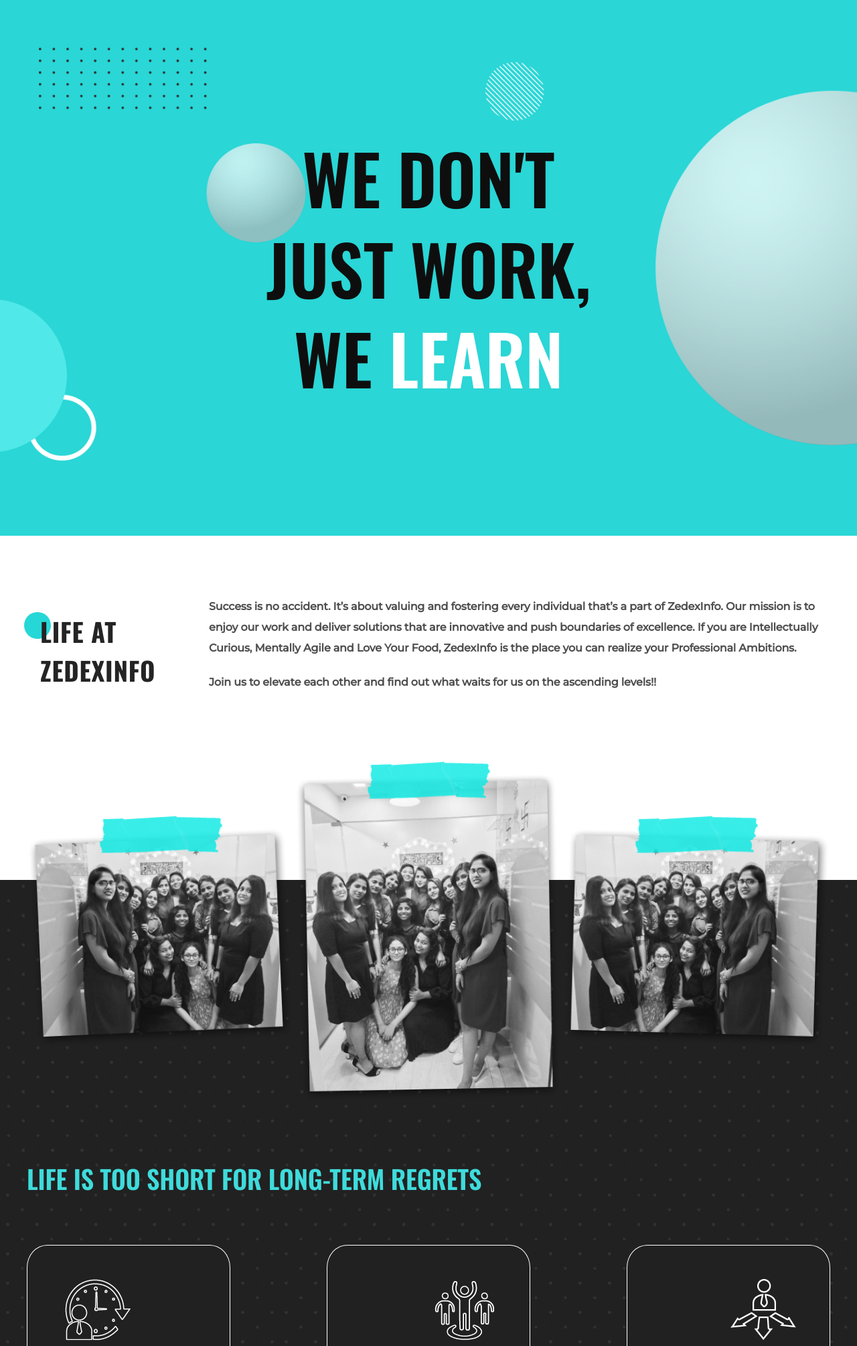
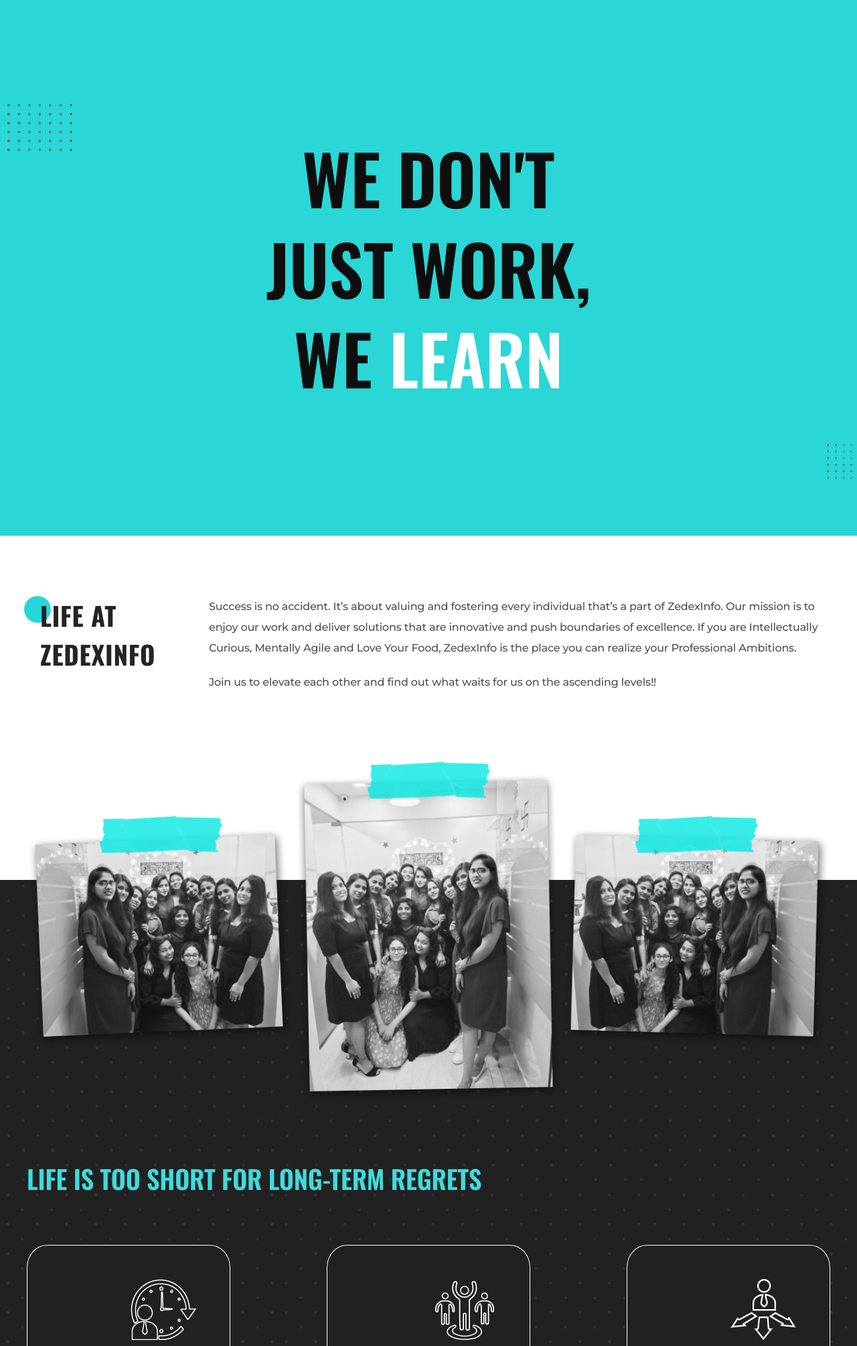
Before and after one commit to shardulzedex/shardulzedex.github.io, a PHP site: page /career.html in a window 1280 px wide. Shown: the top 2010 px of the page at 67% size. Run offline with PHP 8.4, Linux system fonts and the light colour scheme.

Commit message:
update changes

```diff
--- a/career.html
+++ b/career.html
@@ -15,10 +15,10 @@
     </head>
 <body>
 
-	<div class="main">
-		<div class="banner career-pg">
+    <div class="main">
+        <div class="banner career-pg">
           <h1>We Don't<br/> Just Work,<br/> We <span class="white-txt">Learn</span></h1>
-		</div>
+        </div>
         <section class="life-sec">
         <div class="max-wdth-sec">
         <div class="row">
@@ -32,7 +32,7 @@
 
        </div>
    </div></section>
-		<section class="regret-sec">
+        <section class="regret-sec">
             <div class="max-wdth-sec">
                 <div class="row mob-hide">
                     <div class="gimgbox"><img data-src="./images/career/carteam1.png" class="lazy"></div>
@@ -41,26 +41,94 @@
                     </div>
                 <h2>Life is too Short for Long-term Regrets</h2>
                 <div class="mainrow desk-hide">
-                    <div class="sqr-blk1 thirdbox"><div class="imgicon icon1"><img data-src="./images/career/Flexi-hours-white.png" class="carr-img lazy"></div><h3>Flexi Hours & Flexi Shifts</h3><div class="bottom-line"></div></div>
-                    <div class="sqr-blk1 thirdbox"><div class="imgicon icon2"><img data-src="./images/career/Continuous-cross-white.png" class="carr-img lazy"></div><h3>Continuous & Cross-Functional Up Skilling</h3><div class="bottom-line"></div></div>
+                    <div class="sqr-blk1 thirdbox">
+                        <picture>
+                           <div class="imgicon icon1"><img srcset="./images/career/Flexi-hours-white.png" class="carr-img mainimg lazy"></div>
+                        <div class="imgicon icon2"><img srcset="./images/career/Black-Flexi-hours.png" class="carr-img hoverimg lazy"></div>
+                            <h3>Flexi Hours & Flexi Shifts</h3><div class="bottom-line"></div></div>
+                        </picture>
+                    <div class="sqr-blk1 thirdbox">
+                        <div class="imgicon icon1"><img srcset="./images/career/Continuous-cross-white.png" class="carr-img  lazy"></div>
+                        <div class="imgicon icon2"><img srcset="./images/career/Continuous-crossblack.png" class="carr-img  lazy"></div>
+                        <h3>Continuous & Cross-Functional Up Skilling</h3><div class="bottom-line"></div></div>
+                    </picture>
                 </div>
                 <div class="mainrow desk-hide">
-                    <div class="sqr-blk1 secbox"><div class="imgicon icon3"><img data-src="./images/career/endless-professional-white.png" class="carr-img lazy"></div><h3>Endless Professional opportunities</h3><div class="bottom-line"></div></div>
-                    <div class="sqr-blk1 secbox"><div class="imgicon icon4"><img data-src="./images/career/whitepet-friendly.png" class="carr-img lazy"></div><h3>Pet-Friendly Office Environment</h3><div class="bottom-line"></div></div>
+                    <div class="sqr-blk1 secbox">
+                      <div class="imgicon icon1"><img srcset="./images/career/endless-professional-white.png" class="carr-img  lazy"></div>
+                        <div class="imgicon icon2"><img srcset="./images/career/endless-professional-black.png" class="carr-img  lazy"></div>
+                        <h3>Endless Professional opportunities</h3><div class="bottom-line"></div></div>
+                    </picture>
+                    <div class="sqr-blk1 secbox">
+                       <div class="imgicon icon1"><img srcset="./images/career/whitepet-friendly.png" class="carr-img  lazy"></div>
+                        <div class="imgicon icon2"><img srcset="./images/career/black-pet-friendly.png" class="carr-img  lazy"></div>
+                        <h3>Pet-Friendly Office Environment</h3><div class="bottom-line"></div></div>
+                    </picture>
                 </div>
                 <div class="mainrow desk-hide">
-                    <div class="sqr-blk1 firstbox"><div class="imgicon icon5"><img data-src="./images/career/work-hard-white.png" class="carr-img lazy"></div><h3>Work Hard, Party Harder</h3><div class="bottom-line"></div></div>
-                    <div class="sqr-blk1 firstbox"><div class="imgicon icon6"><img data-src="./images/career/Foodie-frndly-culture-white.png" class="carr-img lazy"></div><h3>Foodie & Friendly Culture</h3><div class="bottom-line"></div></div>
+                    <div class="sqr-blk1 firstbox">
+                        <div class="imgicon icon1"><img srcset="./images/career/work-hard-white.png" class="carr-img  lazy"></div>
+                        <div class="imgicon icon2"><img srcset="./images/career/work-hard-black.png" class="carr-img  lazy"></div>
+                        <h3>Work Hard, Party Harder</h3><div class="bottom-line"></div></div>
+                    </picture>
+                    <div class="sqr-blk1 firstbox">
+                        <div class="imgicon icon1"> <img srcset="./images/career/Foodie-frndly-culture-white.png" class="carr-img  lazy"></div>
+                    <div class="imgicon icon2"> <img srcset="./images/career/Foodie-frndly-culture-black.png" class="carr-img  lazy"></div>
+                        <h3>Foodie & Friendly Culture</h3><div class="bottom-line"></div></div>
+                    </picture>
                 </div>
             <div class="row mob-hide">
-                <div class="sqr-blk1 firstbox"><div class="imgicon"><img data-src="./images/career/Flexi-hours-white.png" class="carr-img mainimg lazy"><img data-src="./images/career/Black-Flexi-hours.png" class="carr-img hoverimg lazy"></div><h3>Flexi Hours & Flexi Shifts</h3><div class="bottom-line"></div></div>
+                <div class="sqr-blk1 firstbox">
+                <picture>
+                    <div class="imgicon"><img srcset="./images/career/Flexi-hours-white.png" class="carr-img mainimg lazy"></div>
+                        <div class="imgicon"><img srcset="./images/career/Black-Flexi-hours.png" class="carr-img hoverimg lazy"></div>
+                    <h3>Flexi Hours & Flexi Shifts</h3><div class="bottom-line"></div>
+                </picture>
+                </div>
+                <div class="sqr-blk1 secbox">
+                <picture>
+                    <div class="imgicon"><img srcset="./images/career/Continuous-cross-white.png" class="carr-img mainimg lazy"></div>
+                        <div class="imgicon"><img srcset="./images/career/Continuous-crossblack.png" class="carr-img hoverimg lazy"></div>
+                    <h3>Continuous & Cross-Functional Up Skilling</h3><div class="bottom-line"></div>
+                </picture>
+                </div>
+                <div class="sqr-blk1 thirdbox">
+                <picture>
+                    <div class="imgicon"><img srcset="./images/career/endless-professional-white.png" class="carr-img mainimg lazy"></div>
+                        <div class="imgicon"><img srcset="./images/career/endless-professional-black.png" class="carr-img hoverimg lazy"></div>
+                    <h3>Endless Professional opportunities</h3><div class="bottom-line"></div>
+                </picture>
+                </div></div>
+                <div class="row mob-hide">
+                <div class="sqr-blk1 firstbox">
+                <picture>
+                    <div class="imgicon"><img srcset="./images/career/whitepet-friendly.png" class="carr-img mainimg lazy"></div>
+                        <div class="imgicon"><img srcset="./images/career/black-pet-friendly.png" class="carr-img hoverimg lazy"></div>
+                    <h3>Pet-Friendly Office Environment</h3><div class="bottom-line"></div>
+                </picture>
+                </div>
+                <div class="sqr-blk1 secbox">
+                <picture>
+                    <div class="imgicon"><img srcset="./images/career/work-hard-white.png" class="carr-img mainimg lazy"></div>
+                    <div class="imgicon"><img srcset="./images/career/work-hard-black.png" class="carr-img hoverimg lazy"></div>
+                        <h3>Work Hard, Party Harder</h3><div class="bottom-line"></div>
+                </picture>
+                </div>
+                <div class="sqr-blk1 thirdbox">
+                <picture>
+                    <div class="imgicon"> <img srcset="./images/career/Foodie-frndly-culture-white.png" class="carr-img mainimg lazy"></div>
+                    <div class="imgicon"> <img srcset="./images/career/Foodie-frndly-culture-black.png" class="carr-img hoverimg lazy"></div>
+                    <h3>Foodie & Friendly Culture</h3><div class="bottom-line"></div>
+                </picture>
+                </div></div>
+               <!-- <div class="sqr-blk1 firstbox"><div class="imgicon"><img data-src="./images/career/Flexi-hours-white.png" class="carr-img mainimg lazy"><img data-src="./images/career/Black-Flexi-hours.png" class="carr-img hoverimg lazy"></div><h3>Flexi Hours & Flexi Shifts</h3><div class="bottom-line"></div></div>
                 <div class="sqr-blk1 secbox"><div class="imgicon icon2"><img data-src="./images/career/Continuous-cross-white.png" class="carr-img lazy"></div><h3>Continuous & Cross-Functional Up Skilling</h3><div class="bottom-line"></div></div>
-                <div class="sqr-blk1 thirdbox"><div class="imgicon icon3"><img data-src="./images/career/endless-professional-white.png" class="carr-img lazy"></div><h3>Endless Professional opportunities</h3><div class="bottom-line"></div></div>
+                <div class="sqr-blk1 thirdbox"><div class="imgicon icon3"><img data-src="./images/career/endless-professional-white.png" class="carr-img lazy"></div><h3>Endless Professional opportunities</h3><div class="bottom-line"></div></div>-->
                </div>
-               <div class="row mob-hide">
+               <!--<div class="row mob-hide">
                 <div class="sqr-blk1 firstbox"><div class="imgicon icon4"><img data-src="./images/career/whitepet-friendly.png" class="carr-img lazy"></div><h3>Pet-Friendly Office Environment</h3><div class="bottom-line"></div></div>
                 <div class="sqr-blk1 secbox"><div class="imgicon icon5"><img data-src="./images/career/work-hard-white.png" class="carr-img lazy"></div><h3>Work Hard, Party Harder</h3><div class="bottom-line"></div></div>
-                <div class="sqr-blk1 thirdbox"><div class="imgicon icon6"><img data-src="./images/career/Foodie-frndly-culture-white.png" class="carr-img lazy"></div><h3>Foodie & Friendly Culture</h3><div class="bottom-line"></div></div>
+                <div class="sqr-blk1 thirdbox"><div class="imgicon icon6"><img data-src="./images/career/Foodie-frndly-culture-white.png" class="carr-img lazy"></div><h3>Foodie & Friendly Culture</h3><div class="bottom-line"></div></div>-->
                </div>
         </section>
 
@@ -134,15 +202,6 @@
                 </div></div>
 
         </section>
-                <section>
-                    <div class="sqr-blk1 firstbox">
-                        <div class="imgicon icon4">
-                            <img data-src="./images/career/whitepet-friendly.png" class="carr-img mainimg lazy">
-                            <img data-src="./images/career/black-pet-friendly.png" class="carr-img hover-img lazy">
-                        </div><h3>Pet-Friendly Office Environment</h3>
-                        <div class="bottom-line"></div>
-                    </div>
-                </section>
         <script src="https://code.jquery.com/jquery-1.12.4.min.js"></script>
         <script src="./js/vanilla-lazyload.js"></script>
         <script src="./js/global.js"></script>
--- a/css/career.css
+++ b/css/career.css
@@ -64,6 +64,10 @@
         margin-top: -53px;
         margin-left: -238px;
     }*/
+
+    .life-sec .row {
+        align-items: flex-start;
+    }
     .life-sec .col-left {
         width: 20%!important;
         padding-left: 20px;
@@ -72,6 +76,7 @@
         width: 80%;
         padding-left: 20px;
     }
+
     h2.about-head:before {
         margin-left: -24px;
     }
@@ -124,6 +129,15 @@ section.regret-sec {
  .paycheck-sec .text-col, .paycheck-sec .img-col{
     width: 100%!important;
  }
+ .sqr-blk1:hover .icon2 {
+    display: block!important;
+}
+.sqr-blk1:hover .icon1 {
+    display: none;
+}
+.imgicon.icon2 {
+    display: none;
+}
  h2.about-head:after {
     margin-top: -5px;
     margin-left: -18px;
@@ -341,8 +355,10 @@ section.regret-sec {
 
 }
 .career-pg {
-    background: #2AD6D6;
-    background-image: url(../images/career/career-banner1.png);
+    background-image: url(../images/career/bluebg.png);
+    background-size: cover!important;
+    background-repeat: no-repeat!important;
+    background-position: center center!important;
 }
 
 section.life-sec {
@@ -599,7 +615,6 @@ background: #2ABEC0;
   }
 
   .para-block p {
-    font-weight: 600;
     padding-bottom: 20px;
 }
 .paycheck-sec .row {
@@ -626,12 +641,34 @@ section.paycheck-sec {
 .sqr-blk1:hover .icon6 img {
     content: url(../images/career/Foodie-frndly-culture-black.png);
 }*/
-.sqr-blk1:hover .whiteimg {
+
+/*.firstbox:hover .mainimg {
     display: none;
 }
-.sqr-blk1:hover .blkimg {
-    display: block!important;
-}
-.blkimg {
+.hoverimg {
     display: none;
 }
+.firstbox:hover .hoverimg {
+    display: initial!important;
+}*/
+
+/*.firstbox:hover img.mainimg {
+    display: none;
+}*/
+
+
+picture .hoverimg {
+    display: none;
+}
+/*.firstbox:hover picture .hoverimg, .secbox:hover picture .hoverimg, .thirdbox:hover picture .hoverimg {
+    display: inline-flex;
+}
+.firstbox:hover .mainimg, .secbox:hover .mainimg, .thirdbox:hover .mainimg {
+    display: none;
+}*/
+.sqr-blk1:hover picture .hoverimg {
+    display: inline-flex;
+}
+.sqr-blk1:hover .mainimg {
+    display: none;
+}
--- a/css/global.css
+++ b/css/global.css
@@ -23,8 +23,8 @@
 }*/
 @media screen and (max-width: 1024px) and (min-width: 768px){
     h2{
-    font-size: 48px;
-    line-height: 61px;
+    font-size: 38px;
+    line-height: 50px;
 }
 }
 @media screen and (max-width: 1300px) and (min-width: 768px){
--- /dev/null
+++ b/css/partnership.css
@@ -0,0 +1,6 @@
+.partnership-pg {
+    background-image: url(./images/partnership/partnership-banner.png);
+    background-size: cover;
+    background-repeat: no-repeat;
+    background-position: center center;
+}
```
Also changed, not shown: css/about.css (+3 -4 lines), partnership.html (added, +26 -0 lines), images/career/bluebg.png (added), images/partnership/partnership-banner.png (added), images/partnership/view-beautiful-urban-city-tall-buildings-skyscrapers-from-window 1.png (added).
